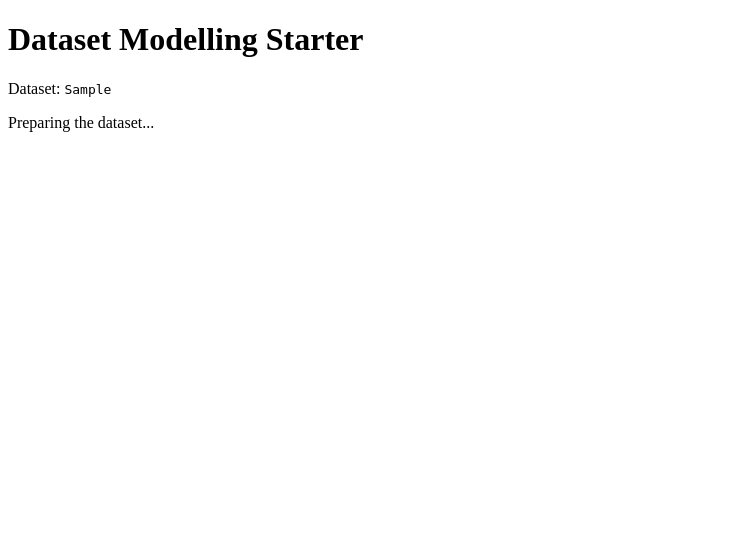
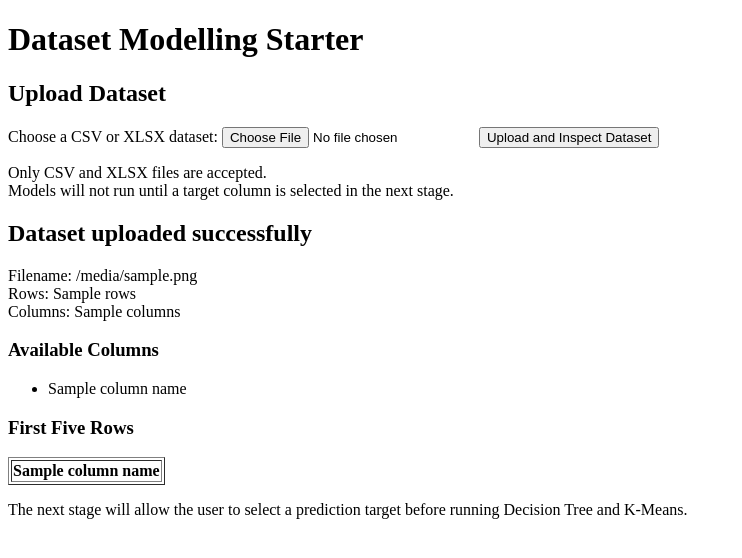
Before and after one commit to BigFish030324/Final-Year-Project, a Flask app: template templates/index.html in a window 1280 px wide. Shown: the top 558 px of the page, without its empty margins (0-742 px from the left). Run offline with Flask 3, Linux system fonts and the light colour scheme; the template is opened without the code that fills it: most values are stand-ins (such as "Sample title", 1, 10 or a date in 2020); lists and menus that the app fills with data are empty.

Commit message:
Convert manual dataset input to dynamic dataset input
- Change manual dataset input into dynamic detect .csv and .xlsx dataset input

```diff
--- a/data_science.py
+++ b/data_science.py
@@ -16,6 +16,7 @@ from model_library.models_importer import (
     decision_tree,
     k_means,
 )
+from model_library.model_helpers import safe_json_value
 
 
 # ----------------------------------------------------
@@ -59,6 +60,50 @@ def read_dataset(path: Path) -> pd.DataFrame:
     raise UserError(
         "Only CSV and XLSX datasets are supported."
     )
+
+
+# ----------------------------------------------------
+# Inspect Dataset Before Modelling
+# ----------------------------------------------------
+
+# Read an uploaded dataset and return information needed by the webpage
+# Models do not run yet because the user has not selected a target column
+def inspect_dataset(
+    dataset_path: Path,
+    original_filename: str,
+) -> dict[str, Any]:
+    frame = read_dataset(dataset_path)
+
+    if frame.empty or len(frame.columns) == 0:
+        raise UserError(
+            "The uploaded dataset has no usable rows or columns."
+        )
+
+    # Convert every column name to text so Flask and Jinja can display it
+    frame.columns = [
+        str(column)
+        for column in frame.columns
+    ]
+
+    # Convert the first five rows into values safe for webpage display
+    preview = [
+        {
+            str(column): safe_json_value(value)
+            for column, value in record.items()
+        }
+        for record in frame.head(5).to_dict(
+            orient="records"
+        )
+    ]
+
+    return {
+        "filename": original_filename,
+        "stored_path": str(dataset_path),
+        "rows": len(frame),
+        "columns": len(frame.columns),
+        "column_names": list(frame.columns),
+        "preview": preview,
+    }
 
 # ----------------------------------------------------
 # Terminal Output
--- a/main.py
+++ b/main.py
@@ -4,18 +4,16 @@
 # ----------------------------------------------------
 
 from __future__ import annotations
-from flask import Flask, render_template
+from flask import Flask, render_template, request
 
 # ----------------------------------------------------
 # Data Science
 # ----------------------------------------------------
 
-from data_science import (
-    DATASET_PATH,
-    RANDOM_SEED,
-    TARGET_COLUMN,
-    TRAIN_PERCENT,
-    run_dataset,
+from data_science import inspect_dataset
+from dataset_upload import (
+    MAX_UPLOAD_BYTES,
+    save_uploaded_dataset,
 )
 from error_handler import UserError
 
@@ -24,32 +22,63 @@ from error_handler import UserError
 # ----------------------------------------------------
 
 app = Flask(__name__)
+app.config["MAX_CONTENT_LENGTH"] = MAX_UPLOAD_BYTES
 
-# When user runs or refreshes the home page, run index()
-@app.get("/")
+# Open the upload page with GET and inspect an uploaded dataset with POST
+@app.route("/", methods=["GET", "POST"])
 def index():
-    # Runs the whole data modeling process
-    try:
-        result = run_dataset(
-            dataset_path=DATASET_PATH,
-            target_column=TARGET_COLUMN,
-            train_percent=TRAIN_PERCENT,
-            seed=RANDOM_SEED,
-        )
-        error = None
-    except UserError as exception:
-        result = None
-        error = str(exception)
-        print(f"\nMODELLING ERROR: {error}\n")
+    uploaded_dataset = None
+    error = None
+    stored_path = None
+
+    # Only process a dataset after the upload form is submitted
+    if request.method == "POST":
+        try:
+            stored_path, original_filename = save_uploaded_dataset(
+                request.files.get("dataset")
+            )
+
+            # Read and inspect the file, but do not run models yet
+            uploaded_dataset = inspect_dataset(
+                stored_path,
+                original_filename,
+            )
+
+            print("\n" + "=" * 70)
+            print("DATASET UPLOADED SUCCESSFULLY")
+            print("=" * 70)
+            print(f"Filename : {uploaded_dataset['filename']}")
+            print(f"Rows     : {uploaded_dataset['rows']:,}")
+            print(f"Columns  : {uploaded_dataset['columns']:,}\n")
+
+        except UserError as exception:
+            # Remove a saved file when its contents cannot be read
+            if stored_path is not None:
+                stored_path.unlink(missing_ok=True)
+
+            error = str(exception)
+            print(f"\nUPLOAD ERROR: {error}\n")
 
     # Render the HTML page (Webpage)
     return render_template(
         "index.html",
-        dataset_path = str(DATASET_PATH),
-        modelling_completed = result is not None,
-        result=result,
-        error = error,
+        uploaded_dataset=uploaded_dataset,
+        modelling_completed=False,
+        result=None,
+        error=error,
     )
+
+
+# Display an understandable message when the upload exceeds 100 MB
+@app.errorhandler(413)
+def upload_too_large(_error):
+    return render_template(
+        "index.html",
+        uploaded_dataset=None,
+        modelling_completed=False,
+        result=None,
+        error="The uploaded dataset exceeds the 100 MB limit.",
+    ), 413
 
 # ----------------------------------------------------
 # Run Website Locally
--- a/templates/index.html
+++ b/templates/index.html
@@ -1,24 +1,98 @@
 <!DOCTYPE html>
 <html lang="en">
 <head>
-    <!-- Ensure the text in browser is displayed correctly  -->
+    <!-- Ensure the text in browser is displayed correctly -->
     <meta charset="utf-8">
     <!-- Show layout correctly on different devices such as phones and tablets -->
     <meta name="viewport" content="width=device-width, initial-scale=1">
-    <title>Starting Data Modelling</title>
+    <title>Dataset Modelling</title>
 </head>
 
 <body>
     <main>
         <h1>Dataset Modelling Starter</h1>
-        <p>
-            Dataset:
-            <code>{{ dataset_path }}</code>
-        </p>
 
-        <!-- Jinja selects the appropriate modelling status message. -->
-        {% if modelling_completed %}
+        <section>
+            <h2>Upload Dataset</h2>
+
+            <!-- enctype allows the browser to send the selected file to Flask. -->
+            <form method="post" enctype="multipart/form-data">
+                <label for="dataset-upload">
+                    Choose a CSV or XLSX dataset:
+                </label>
+
+                <input
+                    id="dataset-upload"
+                    name="dataset"
+                    type="file"
+                    accept=".csv,.xlsx"
+                    required
+                >
+
+                <button type="submit">
+                    Upload and Inspect Dataset
+                </button>
+            </form>
+
+            <p>
+                Only CSV and XLSX files are accepted.<br>
+                Models will not run until a target column is selected in the next stage.
+            </p>
+        </section>
+
+        <!-- Jinja selects the appropriate upload or modelling status message. -->
+        {% if error %}
+            <section>
+                <h2>Dataset upload failed</h2>
+                <p>{{ error }}</p>
+            </section>
+
+        {% elif uploaded_dataset %}
+            <section>
+                <h2>Dataset uploaded successfully</h2>
+
+                <p>
+                    Filename: {{ uploaded_dataset["filename"] }}<br>
+                    Rows: {{ uploaded_dataset["rows"] }}<br>
+                    Columns: {{ uploaded_dataset["columns"] }}
+                </p>
+
+                <h3>Available Columns</h3>
+                <ul>
+                    {% for column_name in uploaded_dataset["column_names"] %}
+                        <li>{{ column_name }}</li>
+                    {% endfor %}
+                </ul>
+
+                <h3>First Five Rows</h3>
+                <table border="1">
+                    <thead>
+                        <tr>
+                            {% for column_name in uploaded_dataset["column_names"] %}
+                                <th>{{ column_name }}</th>
+                            {% endfor %}
+                        </tr>
+                    </thead>
+                    <tbody>
+                        {% for row in uploaded_dataset["preview"] %}
+                            <tr>
+                                {% for column_name in uploaded_dataset["column_names"] %}
+                                    <td>{{ row[column_name] }}</td>
+                                {% endfor %}
+                            </tr>
+                        {% endfor %}
+                    </tbody>
+                </table>
+
+                <p>
+                    The next stage will allow the user to select a prediction target
+                    before running Decision Tree and K-Means.
+                </p>
+            </section>
+
+        {% elif modelling_completed %}
             <h2>Modelling completed</h2>
+
             <section>
                 <h3>Dataset Summary</h3>
                 <p>
@@ -35,13 +109,13 @@
                     Training rows: {{ result["decision_tree"]["train_rows"] }}<br>
                     Testing rows: {{ result["decision_tree"]["test_rows"] }}
                 </p>
+
                 <h4>Metrics</h4>
                 <ul>
                     {% for metric_name, metric_value
                         in result["decision_tree"]["metrics"].items() %}
                         <li>
-                            {{ metric_name }}:
-                            {{ metric_value }}
+                            {{ metric_name }}: {{ metric_value }}
                         </li>
                     {% endfor %}
                 </ul>
@@ -53,36 +127,32 @@
                     Number of clusters: {{ result["kmeans"]["number_of_clusters"] }}<br>
                     Rows used: {{ result["kmeans"]["rows_used"] }}
                 </p>
+
                 <h4>Metrics</h4>
                 <ul>
                     {% for metric_name, metric_value
                         in result["kmeans"]["metrics"].items() %}
                         <li>
-                            {{ metric_name }}:
-                            {{ metric_value }}
+                            {{ metric_name }}: {{ metric_value }}
                         </li>
                     {% endfor %}
                 </ul>
 
-                <h4>Cluster sizes</h4>
+                <h4>Cluster Sizes</h4>
                 <ul>
                     {% for cluster_name, row_count
                         in result["kmeans"]["cluster_counts"].items() %}
                         <li>
-                            {{ cluster_name }}:
-                            {{ row_count }} rows
+                            {{ cluster_name }}: {{ row_count }} rows
                         </li>
                     {% endfor %}
                 </ul>
+
                 <p>{{ result["kmeans"]["note"] }}</p>
             </section>
 
-        {% elif error %}
-            <h2>Modelling failed</h2>
-            <p>{{ error }}</p>
-
         {% else %}
-            <p>Preparing the dataset...</p>
+            <p>Choose a dataset to begin.</p>
         {% endif %}
     </main>
 </body>
```
Also changed, not shown: dataset_upload.py (added, +83 -0 lines), 1 other file.
